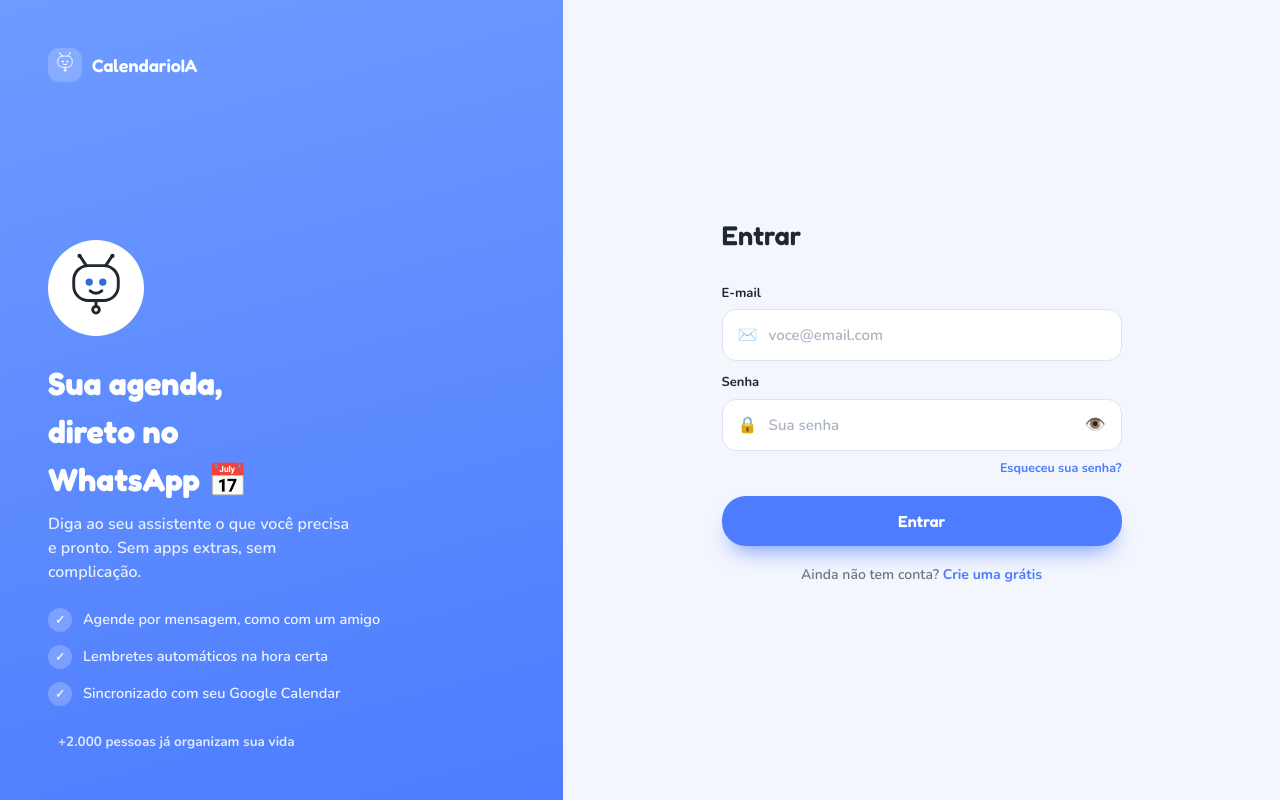
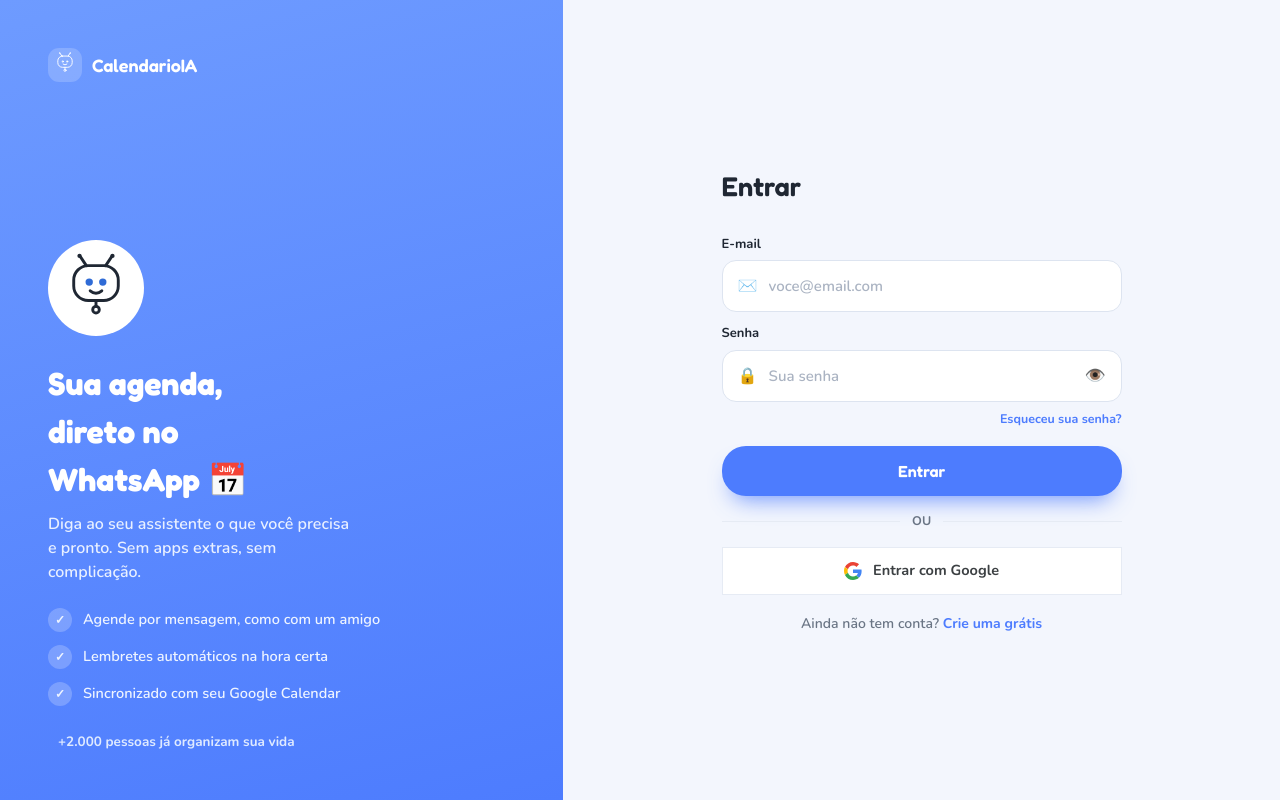
Before and after one commit to CaioGomest/Calendario-IA, a PHP site: page /cliente/login.php in a window 1280 px wide. Run offline with PHP 8.4, Linux system fonts and the light colour scheme; tables that the repository leaves empty hold one stand-in row (values such as "Sample post").

Commit message:
feat: adiciona login e cadastro com Google OAuth

```diff
--- a/assets/css/cliente.css
+++ b/assets/css/cliente.css
@@ -313,6 +313,48 @@
     margin-top: 18px;
 }
 
+.botao-google {
+    display: flex;
+    align-items: center;
+    justify-content: center;
+    gap: 10px;
+    width: 100%;
+    padding: 12px;
+    background: #fff;
+    color: #3c4043;
+    border: 1.5px solid var(--line);
+    border-radius: var(--radius);
+    font-family: var(--font-body);
+    font-size: 14.5px;
+    font-weight: 700;
+    text-decoration: none;
+    cursor: pointer;
+    transition: background .15s, box-shadow .15s;
+}
+
+.botao-google:hover {
+    background: #f8f9fa;
+    box-shadow: 0 2px 8px rgba(0,0,0,.08);
+}
+
+.divisor {
+    display: flex;
+    align-items: center;
+    gap: 12px;
+    color: var(--ink-4);
+    font-size: 12px;
+    font-weight: 700;
+    text-transform: uppercase;
+}
+
+.divisor::before,
+.divisor::after {
+    content: '';
+    flex: 1;
+    height: 1px;
+    background: var(--line);
+}
+
 @media (min-width: 840px) {
     .login-estrutura {
         flex-direction: row;
--- a/cliente/cadastro.php
+++ b/cliente/cadastro.php
@@ -2,6 +2,7 @@
 require_once __DIR__ . '/../funcoes/funcoesIdioma.php';
 require_once __DIR__ . '/../funcoes/funcoesAuth.php';
 require_once __DIR__ . '/../funcoes/funcoesUsuarios.php';
+require_once __DIR__ . '/../funcoes/funcoesGoogle.php';
 
 iniciaSessao();
 
@@ -76,6 +77,11 @@
         <div class="input"><span class="input-icone">🔒</span><input type="password" name="confirmar_senha" placeholder="<?= traduz('senha_confirmar_placeholder') ?>" required /><button type="button" class="input-olho" data-toggle-senha aria-label="<?= traduz('senha_mostrar') ?>">👁️</button></div>
       </div>
       <button type="submit" class="botao botao-primario botao-espaco"><?= traduz('botao_continuar') ?></button>
+      <div class="divisor" style="margin:16px 0;"><?= traduz('divisor_ou') ?></div>
+      <a href="<?= htmlspecialchars(geraUrlAutorizacaoGoogle()) ?>" class="botao botao-google">
+        <svg width="18" height="18" viewBox="0 0 48 48"><path fill="#EA4335" d="M24 9.5c3.54 0 6.71 1.22 9.21 3.6l6.85-6.85C35.9 2.38 30.47 0 24 0 14.62 0 6.51 5.38 2.56 13.22l7.98 6.19C12.43 13.72 17.74 9.5 24 9.5z"/><path fill="#4285F4" d="M46.98 24.55c0-1.57-.15-3.09-.38-4.55H24v9.02h12.94c-.58 2.96-2.26 5.48-4.78 7.18l7.73 6c4.51-4.18 7.09-10.36 7.09-17.65z"/><path fill="#FBBC05" d="M10.53 28.59A14.5 14.5 0 0 1 9.5 24c0-1.59.28-3.14.76-4.59l-7.98-6.19A23.93 23.93 0 0 0 0 24c0 3.77.9 7.35 2.56 10.56l7.97-5.97z"/><path fill="#34A853" d="M24 48c6.48 0 11.93-2.13 15.89-5.81l-7.73-6c-2.15 1.45-4.92 2.3-8.16 2.3-6.26 0-11.57-4.22-13.47-9.91l-7.98 5.97C6.51 42.62 14.62 48 24 48z"/></svg>
+        <?= traduz('botao_google_cadastro') ?>
+      </a>
       <p class="nota-legal"><?= traduz('cadastro_microlegal') ?></p>
     </form>
   </div>
--- a/cliente/login.php
+++ b/cliente/login.php
@@ -2,6 +2,7 @@
 require_once __DIR__ . '/../funcoes/funcoesIdioma.php';
 require_once __DIR__ . '/../funcoes/funcoesAuth.php';
 require_once __DIR__ . '/../funcoes/funcoesUsuarios.php';
+require_once __DIR__ . '/../funcoes/funcoesGoogle.php';
 
 iniciaSessao();
 
@@ -10,7 +11,8 @@
     exit;
 }
 
-$erro = '';
+$erro = $_SESSION['erro_google'] ?? '';
+unset($_SESSION['erro_google']);
 
 if ($_SERVER['REQUEST_METHOD'] === 'POST') {
     $email = trim($_POST['email'] ?? '');
@@ -80,6 +82,11 @@
       </div>
       <a class="link esqueci-senha" href="recuperar.php"><?= traduz('link_esqueceu_senha') ?></a>
       <button type="submit" class="botao botao-primario botao-espaco"><?= traduz('botao_entrar') ?></button>
+      <div class="divisor" style="margin:16px 0;"><?= traduz('divisor_ou') ?></div>
+      <a href="<?= htmlspecialchars(geraUrlAutorizacaoGoogle()) ?>" class="botao botao-google">
+        <svg width="18" height="18" viewBox="0 0 48 48"><path fill="#EA4335" d="M24 9.5c3.54 0 6.71 1.22 9.21 3.6l6.85-6.85C35.9 2.38 30.47 0 24 0 14.62 0 6.51 5.38 2.56 13.22l7.98 6.19C12.43 13.72 17.74 9.5 24 9.5z"/><path fill="#4285F4" d="M46.98 24.55c0-1.57-.15-3.09-.38-4.55H24v9.02h12.94c-.58 2.96-2.26 5.48-4.78 7.18l7.73 6c4.51-4.18 7.09-10.36 7.09-17.65z"/><path fill="#FBBC05" d="M10.53 28.59A14.5 14.5 0 0 1 9.5 24c0-1.59.28-3.14.76-4.59l-7.98-6.19A23.93 23.93 0 0 0 0 24c0 3.77.9 7.35 2.56 10.56l7.97-5.97z"/><path fill="#34A853" d="M24 48c6.48 0 11.93-2.13 15.89-5.81l-7.73-6c-2.15 1.45-4.92 2.3-8.16 2.3-6.26 0-11.57-4.22-13.47-9.91l-7.98 5.97C6.51 42.62 14.62 48 24 48z"/></svg>
+        <?= traduz('botao_google_login') ?>
+      </a>
       <div class="link-central"><?= traduz('login_sem_conta') ?> <a class="link" href="cadastro.php"><?= traduz('link_criar_conta') ?></a></div>
     </form>
   </div>
--- a/config/config.php
+++ b/config/config.php
@@ -13,6 +13,10 @@
 
 define('IDIOMA_PADRAO', getenv('IDIOMA_PADRAO') ?: 'pt-BR');
 
+define('GOOGLE_CLIENT_ID', getenv('GOOGLE_CLIENT_ID') ?: '');
+define('GOOGLE_CLIENT_SECRET', getenv('GOOGLE_CLIENT_SECRET') ?: '');
+define('GOOGLE_REDIRECT_URI', getenv('GOOGLE_REDIRECT_URI') ?: '');
+
 define('STRIPE_SECRET_KEY', getenv('STRIPE_SECRET_KEY') ?: '');
 define('STRIPE_PUBLISHABLE_KEY', getenv('STRIPE_PUBLISHABLE_KEY') ?: '');
 define('STRIPE_WEBHOOK_SECRET', getenv('STRIPE_WEBHOOK_SECRET') ?: '');
--- a/funcoes/funcoesGoogle.php
+++ b/funcoes/funcoesGoogle.php
@@ -1,6 +1,50 @@
 <?php
 
 require_once __DIR__ . '/../config/conexao.php';
+require_once __DIR__ . '/../config/config.php';
+
+function geraUrlAutorizacaoGoogle() {
+    $params = http_build_query([
+        'client_id' => GOOGLE_CLIENT_ID,
+        'redirect_uri' => GOOGLE_REDIRECT_URI,
+        'response_type' => 'code',
+        'scope' => 'openid email profile https://www.googleapis.com/auth/calendar',
+        'access_type' => 'offline',
+        'prompt' => 'consent',
+    ]);
+    return 'https://accounts.google.com/o/oauth2/v2/auth?' . $params;
+}
+
+function trocaCodigoGooglePorTokens($code) {
+    $ch = curl_init('https://oauth2.googleapis.com/token');
+    curl_setopt_array($ch, [
+        CURLOPT_RETURNTRANSFER => true,
+        CURLOPT_POST => true,
+        CURLOPT_POSTFIELDS => http_build_query([
+            'code' => $code,
+            'client_id' => GOOGLE_CLIENT_ID,
+            'client_secret' => GOOGLE_CLIENT_SECRET,
+            'redirect_uri' => GOOGLE_REDIRECT_URI,
+            'grant_type' => 'authorization_code',
+        ]),
+        CURLOPT_TIMEOUT => 15,
+    ]);
+    $resposta = curl_exec($ch);
+    curl_close($ch);
+    return json_decode($resposta, true) ?: [];
+}
+
+function buscaPerfilGoogle($access_token) {
+    $ch = curl_init('https://www.googleapis.com/oauth2/v2/userinfo');
+    curl_setopt_array($ch, [
+        CURLOPT_RETURNTRANSFER => true,
+        CURLOPT_HTTPHEADER => ['Authorization: Bearer ' . $access_token],
+        CURLOPT_TIMEOUT => 10,
+    ]);
+    $resposta = curl_exec($ch);
+    curl_close($ch);
+    return json_decode($resposta, true) ?: [];
+}
 
 function buscaTokensGoogle($id_usuario) {
     $pdo = conexao();
--- a/funcoes/funcoesUsuarios.php
+++ b/funcoes/funcoesUsuarios.php
@@ -223,6 +223,14 @@
     return (int) $pdo->query("SELECT COUNT(*) FROM usuarios WHERE plano = 'cancelado' AND deletado = 0 AND criado_em >= DATE_FORMAT(NOW(), '%Y-%m-01')")->fetchColumn();
 }
 
+function insereUsuarioGoogle($nome, $email) {
+    $pdo = conexao();
+    $senha_random = password_hash(bin2hex(random_bytes(16)), PASSWORD_DEFAULT);
+    $stmt = $pdo->prepare('INSERT INTO usuarios (nome, email, senha_hash) VALUES (?, ?, ?)');
+    $stmt->execute([$nome, $email, $senha_random]);
+    return (int) $pdo->lastInsertId();
+}
+
 function insereUsuarioAdmin($dados) {
     $pdo = conexao();
     $stmt = $pdo->prepare('INSERT INTO usuarios (nome, email, senha_hash, telefone, plano) VALUES (?, ?, ?, ?, ?)');
--- a/idiomas/es-MX.php
+++ b/idiomas/es-MX.php
@@ -17,6 +17,10 @@
     'senha_placeholder' => 'Tu contraseña',
     'link_esqueceu_senha' => '¿Olvidaste tu contraseña?',
     'botao_entrar' => 'Iniciar sesión',
+    'botao_google_login' => 'Iniciar sesión con Google',
+    'botao_google_cadastro' => 'Registrarse con Google',
+    'erro_google_login' => 'No se pudo autenticar con Google. Intenta de nuevo.',
+    'divisor_ou' => 'o',
     'login_sem_conta' => '¿Aún no tienes cuenta?',
     'link_criar_conta' => 'Crea una gratis',
     'login_headline_desktop' => 'Tu agenda, directo en WhatsApp 📅',
--- a/idiomas/pt-BR.php
+++ b/idiomas/pt-BR.php
@@ -17,6 +17,10 @@
     'senha_placeholder' => 'Sua senha',
     'link_esqueceu_senha' => 'Esqueceu sua senha?',
     'botao_entrar' => 'Entrar',
+    'botao_google_login' => 'Entrar com Google',
+    'botao_google_cadastro' => 'Cadastrar com Google',
+    'erro_google_login' => 'Não foi possível autenticar com Google. Tente novamente.',
+    'divisor_ou' => 'ou',
     'login_sem_conta' => 'Ainda não tem conta?',
     'link_criar_conta' => 'Crie uma grátis',
     'login_headline_desktop' => 'Sua agenda, direto no WhatsApp 📅',
```
Also changed, not shown: cliente/google-callback.php (added, +63 -0 lines), cliente/google.php (+9 -1 lines).
